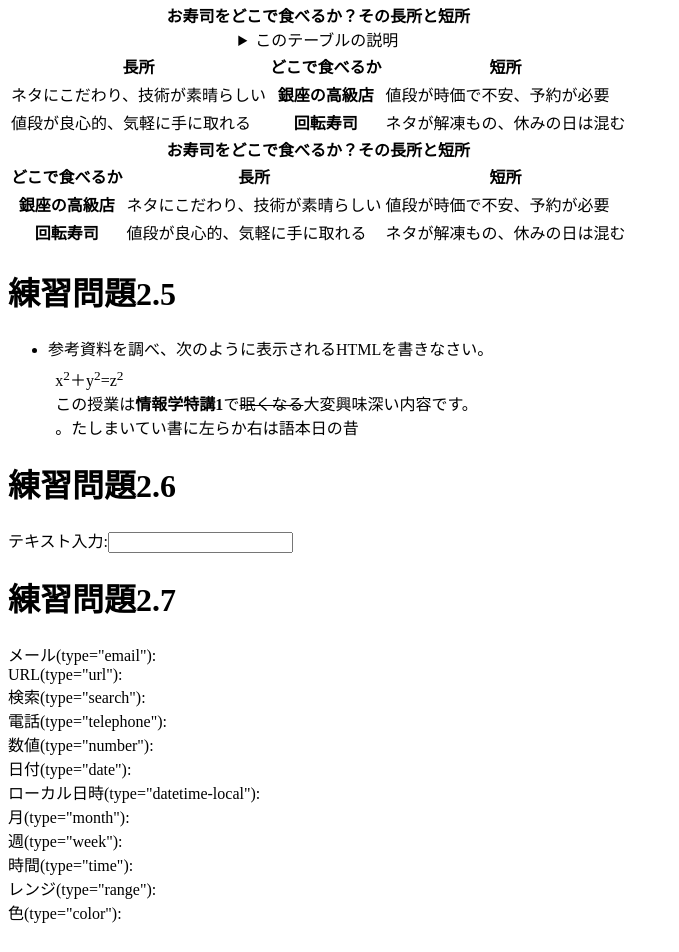
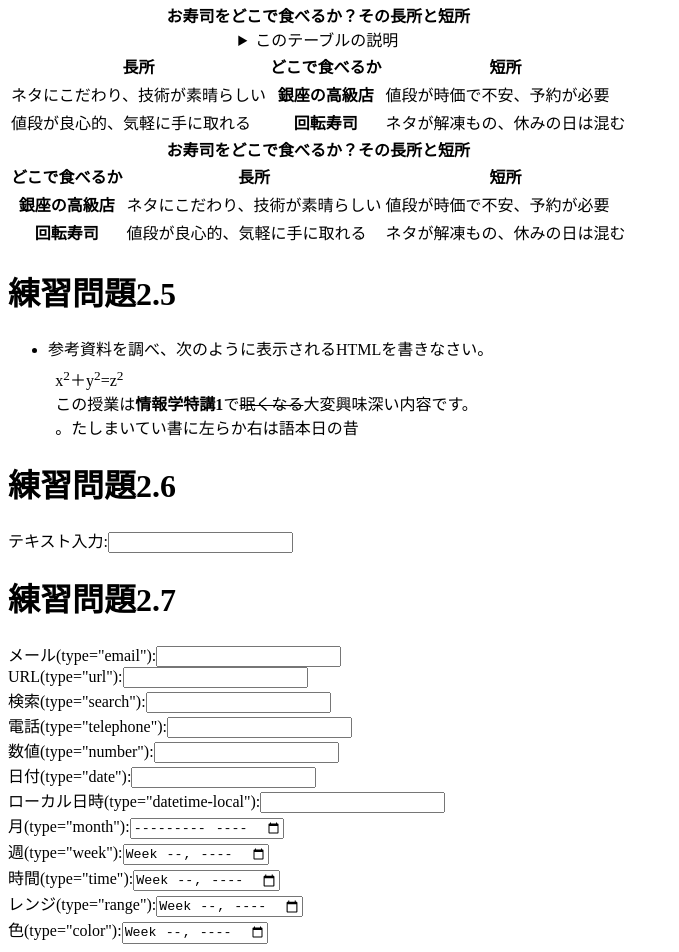
Before and after one commit to OkABuUuN/OkABuUuN9292, a plain HTML site: page index.html in a window 1280 px wide. Shown: the part 890-1842 px from the top of the page, without its empty margins (0-679 px from the left). Drawn offline with Linux system fonts and the light colour scheme.

Commit message:
Update index.html

```diff
--- a/index.html
+++ b/index.html
@@ -117,20 +117,20 @@
 
    <h1>練習問題2.7</h1>
 
-   <formaction="xxx.php"method="post"><label>メール(type="email"):<inputtype="email"name="email"></label><inputtype="submit"value="送信"></form>
+   <formaction="xxx.php"method="post"><label>メール(type="email"):<input type="email"name="email"></label><inputtype="submit"value="送信"></form>
 
     <br>
-    <form action="xxx.php"method="post"><label>URL(type="url"):<inputtype="url"></label><inputype="submit"value="送信"></form>
-    <form action="xxx.php"method="post"><label>検索(type="search"):<inputtype="search"name=""search"></label><inputtype="sudmit"value="送信"></form>
-    <form action="xxx.php"method="post"><label>電話(type="telephone"):<inputtype="tel"name="tel"></label><inputtype="submit"value="送信"></form>
-    <form action="xxx.php"method="post"><label>数値(type="number"):<inputtype="number"name="number"></label><inputtype="submit"value="送信"></form>
-    <form action="xxx.php"method="post"><label>日付(type="date"):<inputtype="number"name="date"></label><inputtype="submit"value="送信"></form>
-    <form action="xxx.php"method="post"><label>ローカル日時(type="datetime-local"):<inputtype="number"name="datetime-local"></label><inputtype="submit"value="送信"></form>
-    <form action="xxx.php"method="post"><label>月(type="month"):<inputype="month"name="month"></label><inputtype="submit"value="送信"></form>
-    <form action="xxx.php"method="post"><label>週(type="week"):<inputtype="week"name="week"></label><inputtype="submit"value="送信"></form>
-    <form action="xxx.php"method="post"><label>時間(type="time"):<inputtype="week"name="time"></label><inputtype="submit"value="送信"></form>
-    <form action="xxx.php"method="post"><label>レンジ(type="range"):<inputtype="week"name="range"></label><inputtype="submit"value="送信"></form>
-    <form action="xxx.php"method="post"><label>色(type="color"):<inputtype="week"name="color"></label><inputtype="submit"value="送信"></form>
+    <form action="xxx.php"method="post"><label>URL(type="url"):<input type="url"></label><inputype="submit"value="送信"></form>
+    <form action="xxx.php"method="post"><label>検索(type="search"):<input type="search"name=""search"></label><inputtype="sudmit"value="送信"></form>
+    <form action="xxx.php"method="post"><label>電話(type="telephone"):<input type="tel"name="tel"></label><inputtype="submit"value="送信"></form>
+    <form action="xxx.php"method="post"><label>数値(type="number"):<input type="number"name="number"></label><inputtype="submit"value="送信"></form>
+    <form action="xxx.php"method="post"><label>日付(type="date"):<input type="number"name="date"></label><inputtype="submit"value="送信"></form>
+    <form action="xxx.php"method="post"><label>ローカル日時(type="datetime-local"):<input type="number"name="datetime-local"></label><inputtype="submit"value="送信"></form>
+    <form action="xxx.php"method="post"><label>月(type="month"):<input type="month"name="month"></label><inputtype="submit"value="送信"></form>
+    <form action="xxx.php"method="post"><label>週(type="week"):<input type="week"name="week"></label><inputtype="submit"value="送信"></form>
+    <form action="xxx.php"method="post"><label>時間(type="time"):<input type="week"name="time"></label><inputtype="submit"value="送信"></form>
+    <form action="xxx.php"method="post"><label>レンジ(type="range"):<input type="week"name="range"></label><inputtype="submit"value="送信"></form>
+    <form action="xxx.php"method="post"><label>色(type="color"):<input type="week"name="color"></label><inputtype="submit"value="送信"></form>
 </body>
 
 </html>
```
